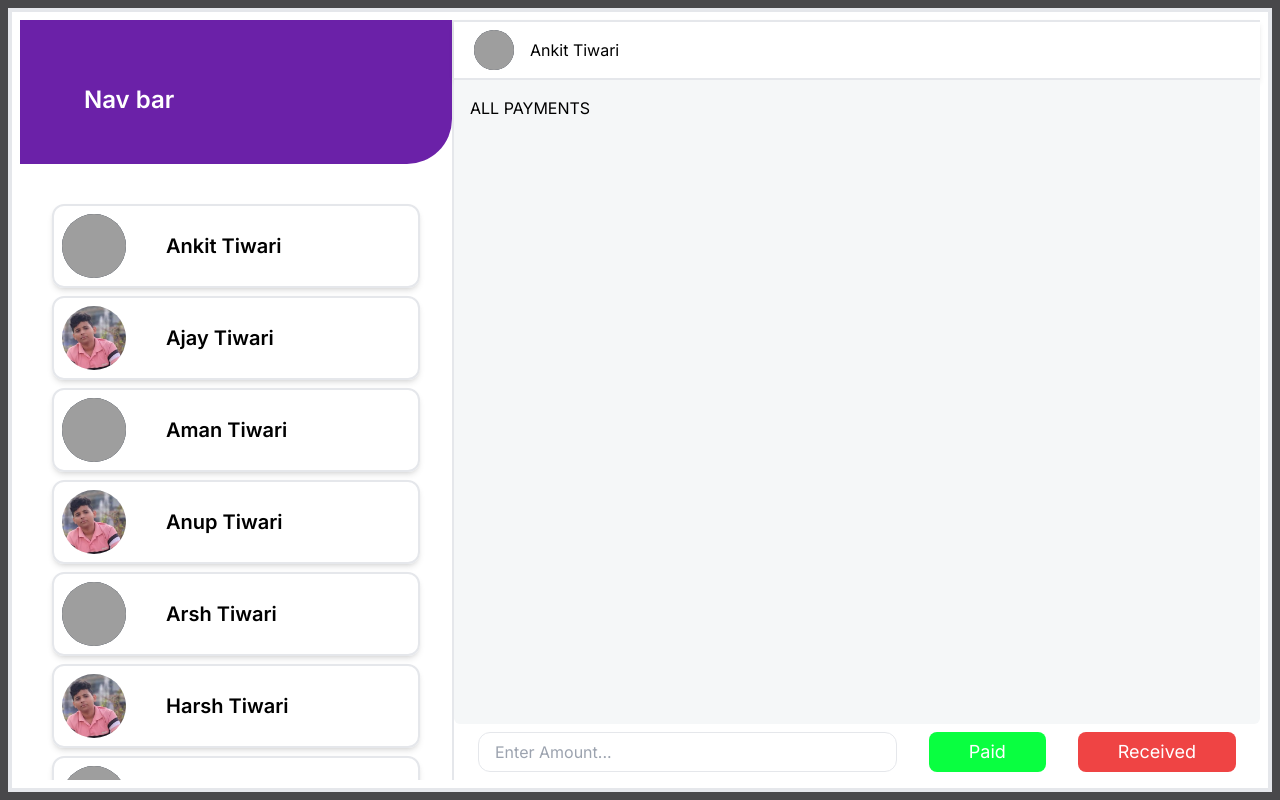
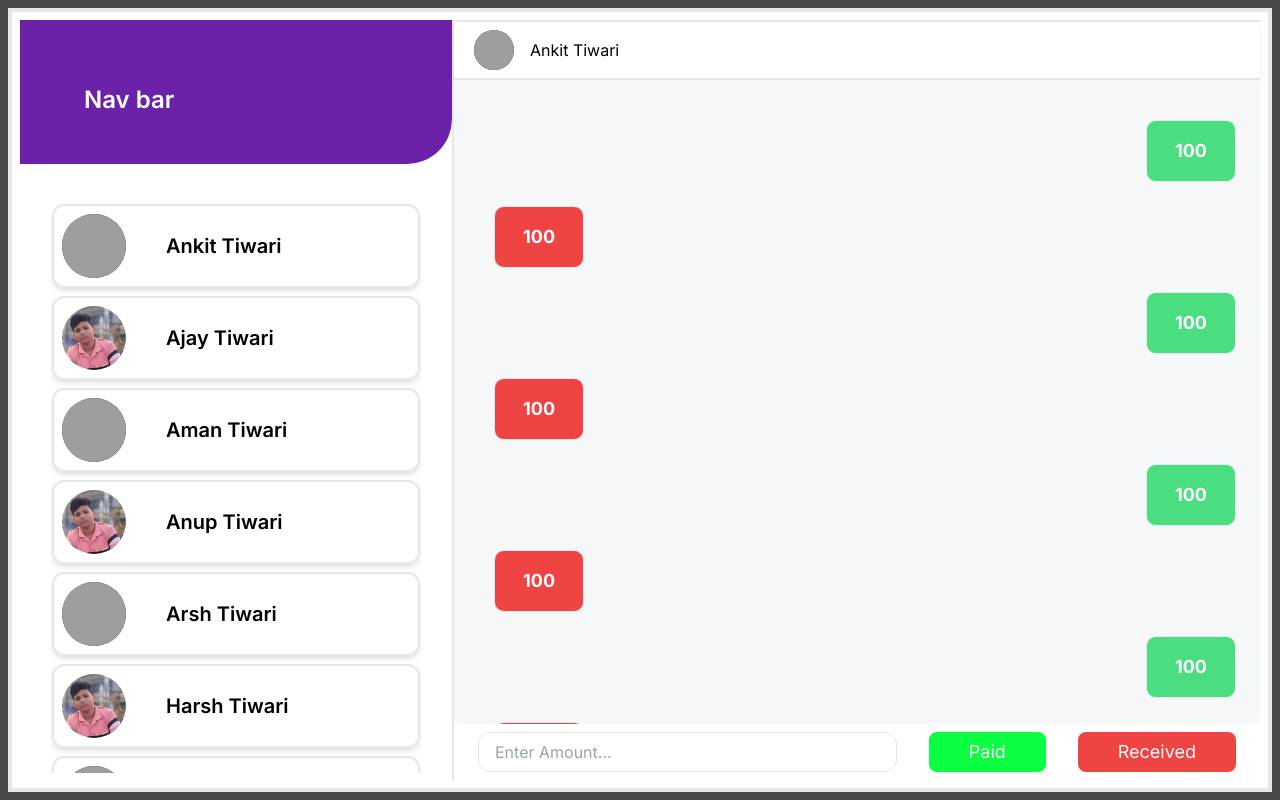
Before and after one commit to ankitmtiwari/apna_hisab, a Next.js app: page / in a window 1280 px wide. Built offline with nearby package versions, Linux system fonts and the light colour scheme; grey boxes are pictures that could not be loaded.

Commit message:
chat UI implementation

```diff
--- a/src/app/components/main_component/Dashboard.jsx
+++ b/src/app/components/main_component/Dashboard.jsx
@@ -10,15 +10,15 @@ const Dashboard = () => {
             <div className="bg-purple-800 h-[19%] p-16 text-2xl text-white font-semibold rounded-br-[45px]">
               Nav bar
             </div>
-            <div className="all_profiles h-[80%] p-6 bg-white overflow-y-auto mt-2">
-              <Chat_profle_tile name="Ankit Tiwari" img="/profile.jpg"/>
-              <Chat_profle_tile name="Ajay Tiwari" img="/profile2.png"/>
-              <Chat_profle_tile name="Aman Tiwari" img="/profile.jpg"/>
-              <Chat_profle_tile name="Anup Tiwari" img="/profile2.png"/>
-              <Chat_profle_tile name="Arsh Tiwari" img="/profile.jpg"/>
-              <Chat_profle_tile name="Harsh Tiwari" img="/profile2.png"/>
-              <Chat_profle_tile name="Hari Tiwari" img="/profile.jpg"/>
-              <Chat_profle_tile name="Narayan Tiwari" img="/profile2.png"/>
+            <div className="all_profiles h-[79%] p-6 bg-white overflow-y-auto mt-2">
+              <Chat_profle_tile name="Ankit Tiwari" img="/profile.jpg" />
+              <Chat_profle_tile name="Ajay Tiwari" img="/profile2.png" />
+              <Chat_profle_tile name="Aman Tiwari" img="/profile.jpg" />
+              <Chat_profle_tile name="Anup Tiwari" img="/profile2.png" />
+              <Chat_profle_tile name="Arsh Tiwari" img="/profile.jpg" />
+              <Chat_profle_tile name="Harsh Tiwari" img="/profile2.png" />
+              <Chat_profle_tile name="Hari Tiwari" img="/profile.jpg" />
+              <Chat_profle_tile name="Narayan Tiwari" img="/profile2.png" />
             </div>
           </div>
           <div className="w-[65%] flex flex-col justify-between">
@@ -31,7 +31,138 @@ const Dashboard = () => {
               </div>
               <div className="p-4">Ankit Tiwari</div>
             </div>
-            <div className="chats h-[85%] p-4 rounded-b-md bg-[#F5F7F8]">ALL PAYMENTS</div>
+            <div className="chats_transactions h-[85%] p-6 rounded-b-md bg-[#F5F7F8] overflow-y-auto">
+              <div className="flex justify-end w-full p-2 m-2 ">
+                <div className="px-7 py-4 border rounded-[10px] text-white text-lg font-bold bg-green-400">
+                  100
+                </div>
+              </div>
+              <div className="flex justify-start w-full p-2 m-2 ">
+                <div className="px-7 py-4 border rounded-[10px] text-white text-lg font-bold bg-[rgb(239,68,68)]">
+                  100
+                </div>
+              </div>
+              <div className="flex justify-end w-full p-2 m-2 ">
+                <div className="px-7 py-4 border rounded-[10px] text-white text-lg font-bold bg-green-400">
+                  100
+                </div>
+              </div>
+              <div className="flex justify-start w-full p-2 m-2 ">
+                <div className="px-7 py-4 border rounded-[10px] text-white text-lg font-bold bg-[rgb(239,68,68)]">
+                  100
+                </div>
+              </div>
+              <div className="flex justify-end w-full p-2 m-2 ">
+                <div className="px-7 py-4 border rounded-[10px] text-white text-lg font-bold bg-green-400">
+                  100
+                </div>
+              </div>
+              <div className="flex justify-start w-full p-2 m-2 ">
+                <div className="px-7 py-4 border rounded-[10px] text-white text-lg font-bold bg-[rgb(239,68,68)]">
+                  100
+                </div>
+              </div>
+              <div className="flex justify-end w-full p-2 m-2 ">
+                <div className="px-7 py-4 border rounded-[10px] text-white text-lg font-bold bg-green-400">
+                  100
+                </div>
+              </div>
+              <div className="flex justify-start w-full p-2 m-2 ">
+                <div className="px-7 py-4 border rounded-[10px] text-white text-lg font-bold bg-[rgb(239,68,68)]">
+                  100
+                </div>
+              </div>
+              <div className="flex justify-end w-full p-2 m-2 ">
+                <div className="px-7 py-4 border rounded-[10px] text-white text-lg font-bold bg-green-400">
+                  100
+                </div>
+              </div>
+              <div className="flex justify-start w-full p-2 m-2 ">
+                <div className="px-7 py-4 border rounded-[10px] text-white text-lg font-bold bg-[rgb(239,68,68)]">
+                  100
+                </div>
+              </div>
+              <div className="flex justify-end w-full p-2 m-2 ">
+                <div className="px-7 py-4 border rounded-[10px] text-white text-lg font-bold bg-green-400">
+                  100
+                </div>
+              </div>
+              <div className="flex justify-start w-full p-2 m-2 ">
+                <div className="px-7 py-4 border rounded-[10px] text-white text-lg font-bold bg-[rgb(239,68,68)]">
+                  100
+                </div>
+              </div>
+              <div className="flex justify-end w-full p-2 m-2 ">
+                <div className="px-7 py-4 border rounded-[10px] text-white text-lg font-bold bg-green-400">
+                  100
+                </div>
+              </div>
+              <div className="flex justify-start w-full p-2 m-2 ">
+                <div className="px-7 py-4 border rounded-[10px] text-white text-lg font-bold bg-[rgb(239,68,68)]">
+                  100
+                </div>
+              </div>
+              <div className="flex justify-end w-full p-2 m-2 ">
+                <div className="px-7 py-4 border rounded-[10px] text-white text-lg font-bold bg-green-400">
+                  100
+                </div>
+              </div>
+              <div className="flex justify-start w-full p-2 m-2 ">
+                <div className="px-7 py-4 border rounded-[10px] text-white text-lg font-bold bg-[rgb(239,68,68)]">
+                  100
+                </div>
+              </div>
+              <div className="flex justify-end w-full p-2 m-2 ">
+                <div className="px-7 py-4 border rounded-[10px] text-white text-lg font-bold bg-green-400">
+                  100
+                </div>
+              </div>
+              <div className="flex justify-start w-full p-2 m-2 ">
+                <div className="px-7 py-4 border rounded-[10px] text-white text-lg font-bold bg-[rgb(239,68,68)]">
+                  100
+                </div>
+              </div>
+              <div className="flex justify-end w-full p-2 m-2 ">
+                <div className="px-7 py-4 border rounded-[10px] text-white text-lg font-bold bg-green-400">
+                  100
+                </div>
+              </div>
+              <div className="flex justify-start w-full p-2 m-2 ">
+                <div className="px-7 py-4 border rounded-[10px] text-white text-lg font-bold bg-[rgb(239,68,68)]">
+                  100
+                </div>
+              </div>
+              <div className="flex justify-end w-full p-2 m-2 ">
+                <div className="px-7 py-4 border rounded-[10px] text-white text-lg font-bold bg-green-400">
+                  100
+                </div>
+              </div>
+              <div className="flex justify-start w-full p-2 m-2 ">
+                <div className="px-7 py-4 border rounded-[10px] text-white text-lg font-bold bg-[rgb(239,68,68)]">
+                  100
+                </div>
+              </div>
+              <div className="flex justify-end w-full p-2 m-2 ">
+                <div className="px-7 py-4 border rounded-[10px] text-white text-lg font-bold bg-green-400">
+                  100
+                </div>
+              </div>
+              <div className="flex justify-start w-full p-2 m-2 ">
+                <div className="px-7 py-4 border rounded-[10px] text-white text-lg font-bold bg-[rgb(239,68,68)]">
+                  100
+                </div>
+              </div>
+              <div className="flex justify-end w-full p-2 m-2 ">
+                <div className="px-7 py-4 border rounded-[10px] text-white text-lg font-bold bg-green-400">
+                  100
+                </div>
+              </div>
+              <div className="flex justify-start w-full p-2 m-2 ">
+                <div className="px-7 py-4 border rounded-[10px] text-white text-lg font-bold bg-[rgb(239,68,68)]">
+                  100
+                </div>
+              </div>
+            </div>
             <div className="pay_recive h-10 flex m-2">
               <input
                 type="number"
--- a/src/app/globals.css
+++ b/src/app/globals.css
@@ -41,6 +41,9 @@ input[type=number]::-webkit-outer-spin-button {
 .all_profiles::-webkit-scrollbar{
     display: none;
 }
+.chats_transactions::-webkit-scrollbar{
+    display: none;
+}
 /* .profile_card_div{
     background-color: green;
     height: 40vh;
```
